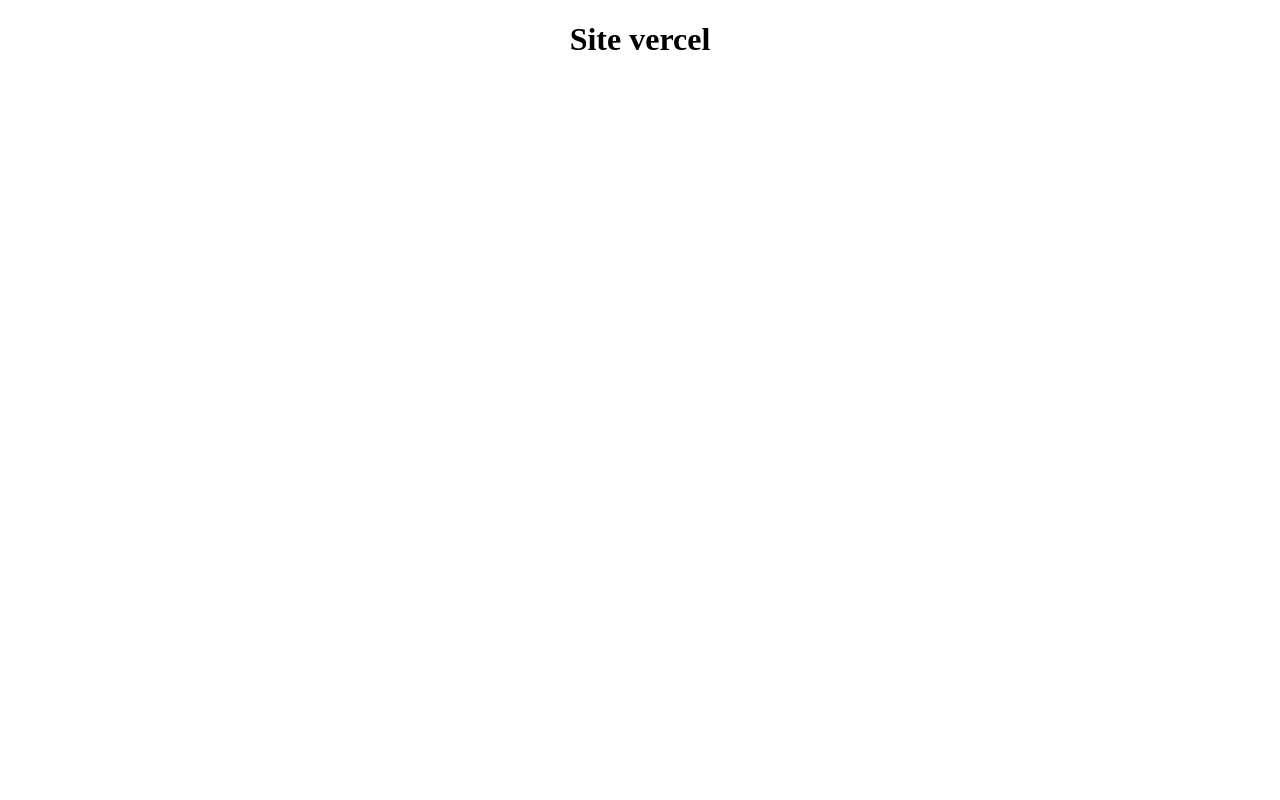
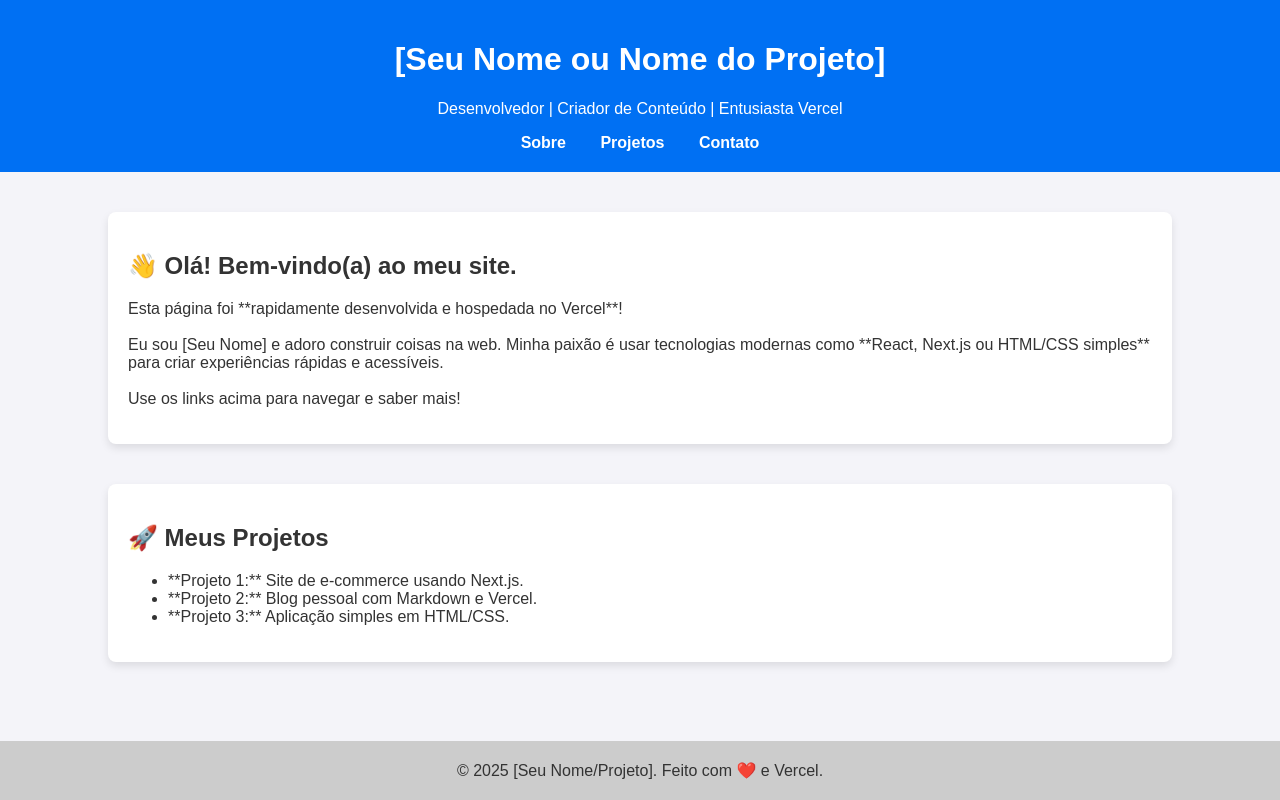
Before and after one commit to lucas2024143-CEAP/vercel, a plain HTML site: page index.html in a window 1280 px wide. Drawn offline with Linux system fonts and the light colour scheme.

Commit message:
Update index.html

```diff
--- a/index.html
+++ b/index.html
@@ -3,11 +3,100 @@
 <head>
     <meta charset="UTF-8">
     <meta name="viewport" content="width=device-width, initial-scale=1.0">
-    <title>Document</title>
+    <title>Meu Site Pessoal no Vercel</title>
+
+    <style>
+        /* Define a fonte e remove margens padrão do corpo */
+        body {
+            font-family: Arial, sans-serif;
+            margin: 0;
+            padding: 0;
+            background-color: #f4f4f9; /* Fundo cinza claro */
+            color: #333; /* Cor do texto principal */
+        }
+
+        /* Estilo do cabeçalho principal */
+        header {
+            background-color: #0070f3; /* Azul do Vercel */
+            color: white;
+            padding: 20px 0;
+            text-align: center;
+        }
+
+        /* Estilo para a navegação (menu) */
+        nav {
+            margin-top: 10px;
+        }
+
+        nav a {
+            color: white;
+            text-decoration: none;
+            margin: 0 15px;
+            font-weight: bold;
+            transition: color 0.3s;
+        }
+
+        nav a:hover {
+            color: #d1e5ff; /* Cor mais clara ao passar o mouse */
+        }
+
+        /* Estilo para a seção principal de conteúdo */
+        .container {
+            width: 80%;
+            margin: 40px auto;
+            padding: 20px;
+            background-color: white;
+            box-shadow: 0 4px 8px rgba(0, 0, 0, 0.1); /* Sombra suave */
+            border-radius: 8px;
+        }
+
+        /* Estilo para o rodapé */
+        footer {
+            text-align: center;
+            padding: 20px 0;
+            background-color: #ccc;
+            color: #333;
+            position: fixed;
+            bottom: 0;
+            width: 100%;
+        }
+    </style>
 </head>
 <body>
-    <center>
-        <h1>Site vercel</h1>
-    </center>
+
+    <header>
+        <h1>[Seu Nome ou Nome do Projeto]</h1>
+        <p>Desenvolvedor | Criador de Conteúdo | Entusiasta Vercel</p>
+        <nav>
+            <a href="#sobre">Sobre</a>
+            <a href="#projetos">Projetos</a>
+            <a href="mailto:seu.email@exemplo.com">Contato</a>
+        </nav>
+    </header>
+
+    <div class="container" id="sobre">
+        <h2>👋 Olá! Bem-vindo(a) ao meu site.</h2>
+        <p>
+            Esta página foi **rapidamente desenvolvida e hospedada no Vercel**!
+            <br><br>
+            Eu sou [Seu Nome] e adoro construir coisas na web. Minha paixão é usar tecnologias modernas como **React, Next.js ou HTML/CSS simples** para criar experiências rápidas e acessíveis.
+            <br><br>
+            Use os links acima para navegar e saber mais!
+        </p>
+    </div>
+
+    <div class="container" id="projetos">
+        <h2>🚀 Meus Projetos</h2>
+        <ul>
+            <li>**Projeto 1:** Site de e-commerce usando Next.js.</li>
+            <li>**Projeto 2:** Blog pessoal com Markdown e Vercel.</li>
+            <li>**Projeto 3:** Aplicação simples em HTML/CSS.</li>
+        </ul>
+    </div>
+
+    <footer>
+        &copy; 2025 [Seu Nome/Projeto]. Feito com ❤️ e Vercel.
+    </footer>
+
 </body>
 </html>
```
